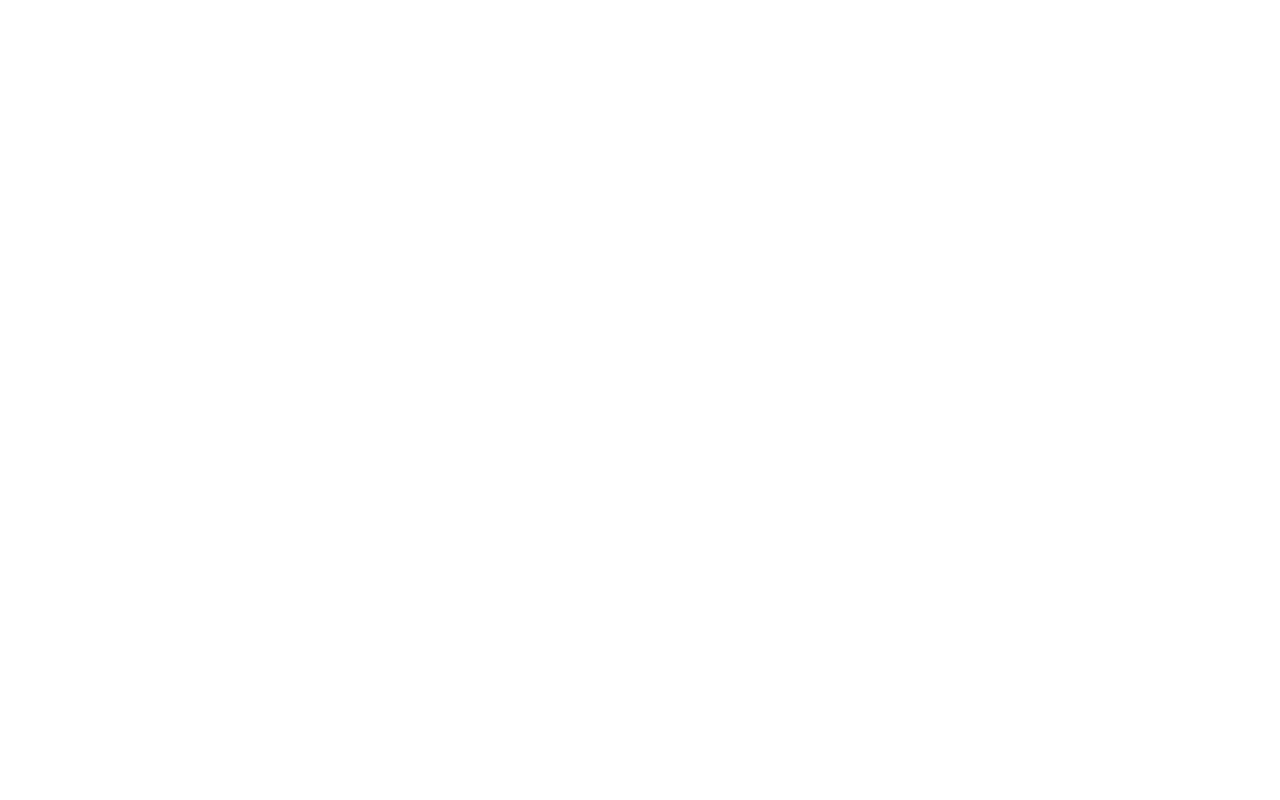
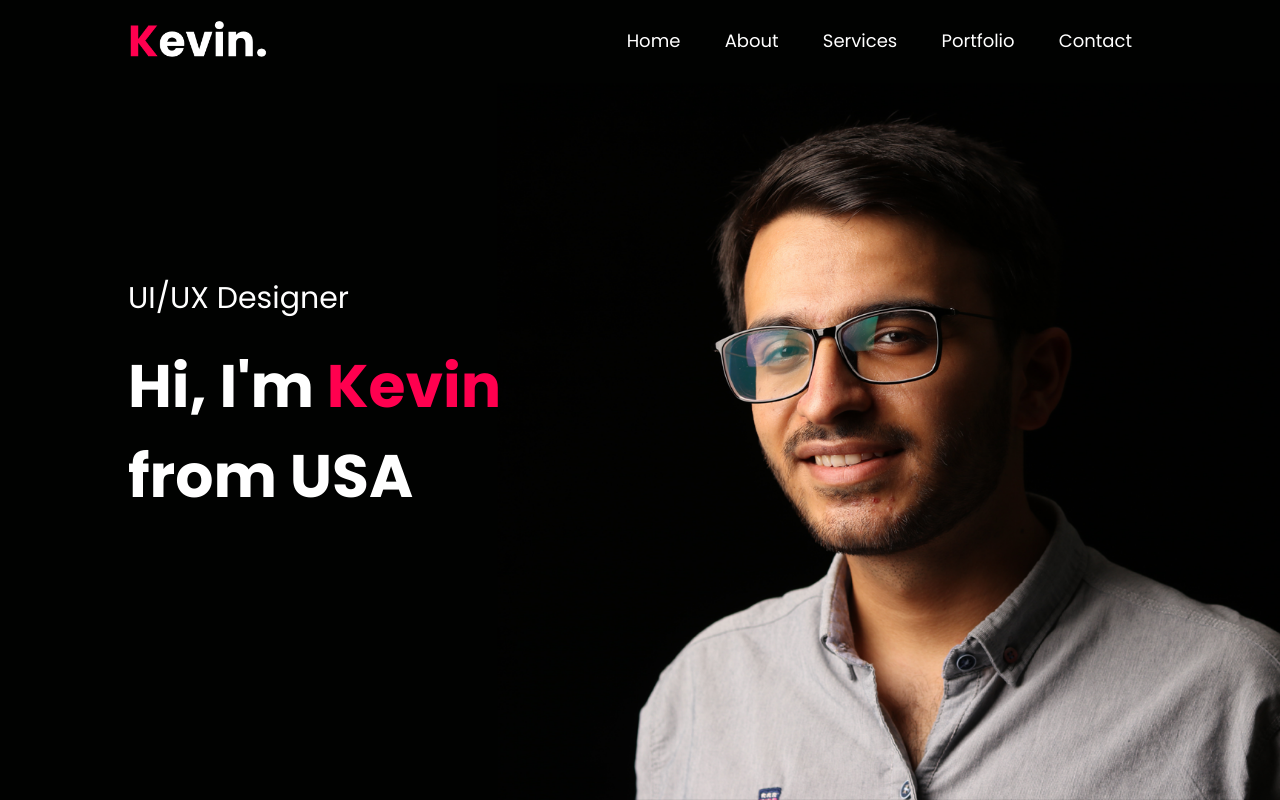
Before and after one commit to dmasifur/one-page-responsive-portfolio, a plain HTML site: page index.html in a window 1280 px wide. Drawn offline with Linux system fonts and the light colour scheme.

Commit message:
header section completed.

```diff
--- a/index.html
+++ b/index.html
@@ -4,6 +4,29 @@
     <meta charset="UTF-8" />
     <meta name="viewport" content="width=device-width, initial-scale=1.0" />
     <title>Responsive Portfolio!</title>
+    <link rel="stylesheet" href="style.css" />
   </head>
-  <body></body>
+  <body>
+    <div id="header">
+      <div class="container">
+        <nav>
+          <img src="./images/logo.png" alt="logo" class="logo" />
+          <ul>
+            <li><a href="#">Home</a></li>
+            <li><a href="#">About</a></li>
+            <li><a href="#">Services</a></li>
+            <li><a href="#">Portfolio</a></li>
+            <li><a href="#">Contact</a></li>
+          </ul>
+        </nav>
+        <div class="header-text">
+          <p>UI/UX Designer</p>
+          <h1>
+            Hi, I'm <span>Kevin</span><br />
+            from USA
+          </h1>
+        </div>
+      </div>
+    </div>
+  </body>
 </html>
--- a/style.css
+++ b/style.css
@@ -6,3 +6,72 @@
   font-family: "Poppins", sans-serif;
   box-sizing: border-box;
 }
+
+body {
+  background-color: #080808;
+  color: #fff;
+}
+
+#header {
+  width: 100%;
+  height: 100vh;
+  background-image: url("./images/background.png");
+  background-size: cover;
+  background-position: center;
+}
+
+.container {
+  padding: 10px 10%;
+}
+
+nav {
+  display: flex;
+  align-items: center;
+  justify-content: space-between;
+  flex-wrap: wrap;
+}
+
+.logo {
+  width: 140px;
+}
+
+nav ul li {
+  display: inline-block;
+  list-style: none;
+  margin: 10px 20px;
+}
+
+nav ul li a {
+  text-decoration: none;
+  color: #fff;
+  font-size: 18px;
+  position: relative;
+}
+
+nav ul li a::after {
+  content: "";
+  width: 0;
+  height: 3px;
+  background: #ff004f;
+  position: absolute;
+  left: 0;
+  bottom: -6px;
+}
+
+nav ul li a:hover::after {
+  width: 100%;
+}
+
+.header-text {
+  margin-top: 20%;
+  font-size: 30px;
+}
+
+.header-text h1 {
+  font-size: 60px;
+  margin-top: 20px;
+}
+
+.header-text h1 span {
+  color: #ff004f;
+}
```
